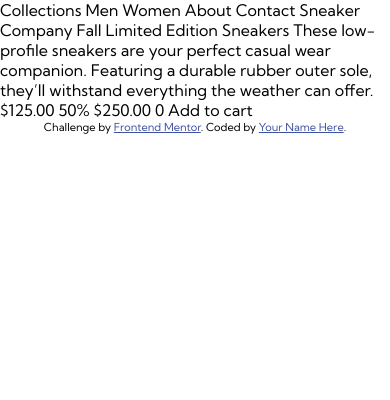
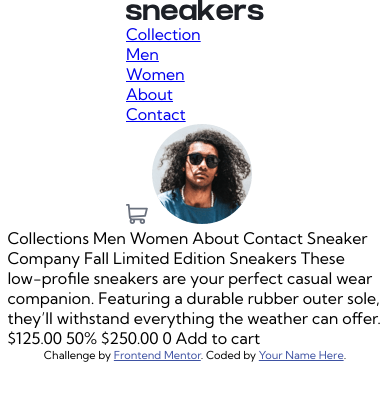
Before and after one commit to ChrisMulvanyGH/ecommerce_product_page, a plain HTML site: page index.html in a window 390 px wide. Drawn offline with Linux system fonts and the light colour scheme.

Commit message:
Initial mobile screen styles

```diff
--- a/index.html
+++ b/index.html
@@ -13,7 +13,25 @@
 
 
 <body>
-
+  <div class="container">
+    <header>
+      <div class="logo">
+        <img src="./images/logo.svg" alt="Sneaker Company Logo">
+      </div>
+      <nav>
+        <ul>
+          <li><a href="#collection">Collection</a></li>
+          <li><a href="#men">Men</a></li>
+          <li><a href="#women">Women</a></li>
+          <li><a href="#about">About</a></li>
+          <li><a href="#contact">Contact</a></li>
+        </ul>
+      </nav>
+      <div class="cart">
+        <img src="./images/icon-cart.svg" alt="Cart Icon">
+        <img src="./images/image-avatar.png" alt="Avatar">
+    </header>
+    <main>
       Collections
       Men
       Women
@@ -33,11 +51,15 @@
 
       0
       Add to cart
-
+    </main>
+    <footer>
       <div class="attribution">
         Challenge by <a href="https://www.frontendmentor.io?ref=challenge" target="_blank">Frontend Mentor</a>.
         Coded by <a href="#">Your Name Here</a>.
       </div>
+    </footer>
+  </div>
+
 </body>
 
 </html>
--- a/styles.scss
+++ b/styles.scss
@@ -27,6 +27,7 @@ $light-gray-blue-color: hsl(223, 64%, 98%);
 $white-color: hsl(0, 0%, 100%);
 $black-color-75: hsl(0, 0%, 0%);
 
+/* RESET STYLES */
 html {
     box-sizing: border-box;
     font-family: $primary-font;
@@ -64,6 +65,17 @@ img {
     height: auto;
 }
 
+/* CLASSES */
+.container {
+    width: 100%;
+    max-width: $mobile;
+    margin: 0 auto;
+    display: flex;
+    flex-direction: column;
+    align-items: center;
+    justify-content: center;
+}
+
 .attribution {
     font-size: 11px;
     text-align: center;
```
Also changed, not shown: dist/css/styles.css, dist/css/styles.min.css, 2 other files. Lines whose indentation alone changed are shown as unchanged.
